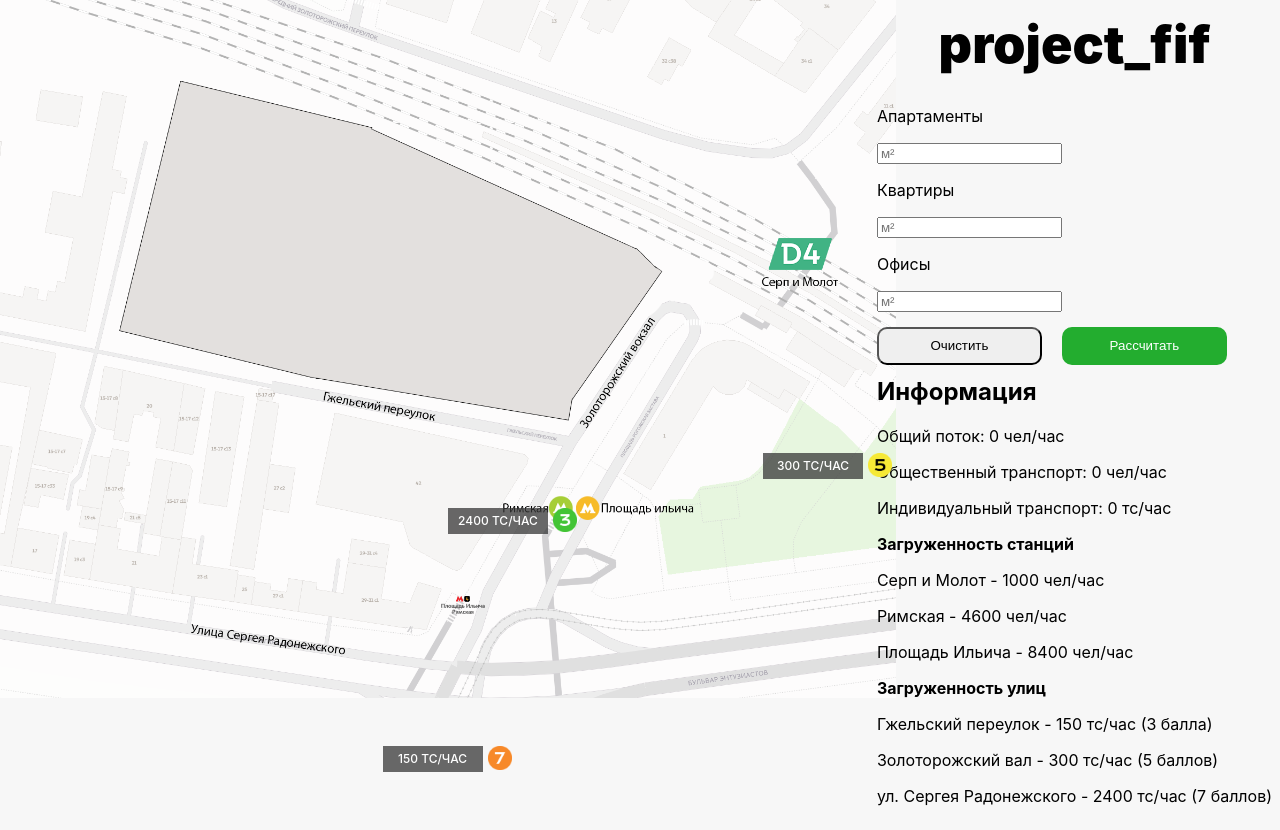
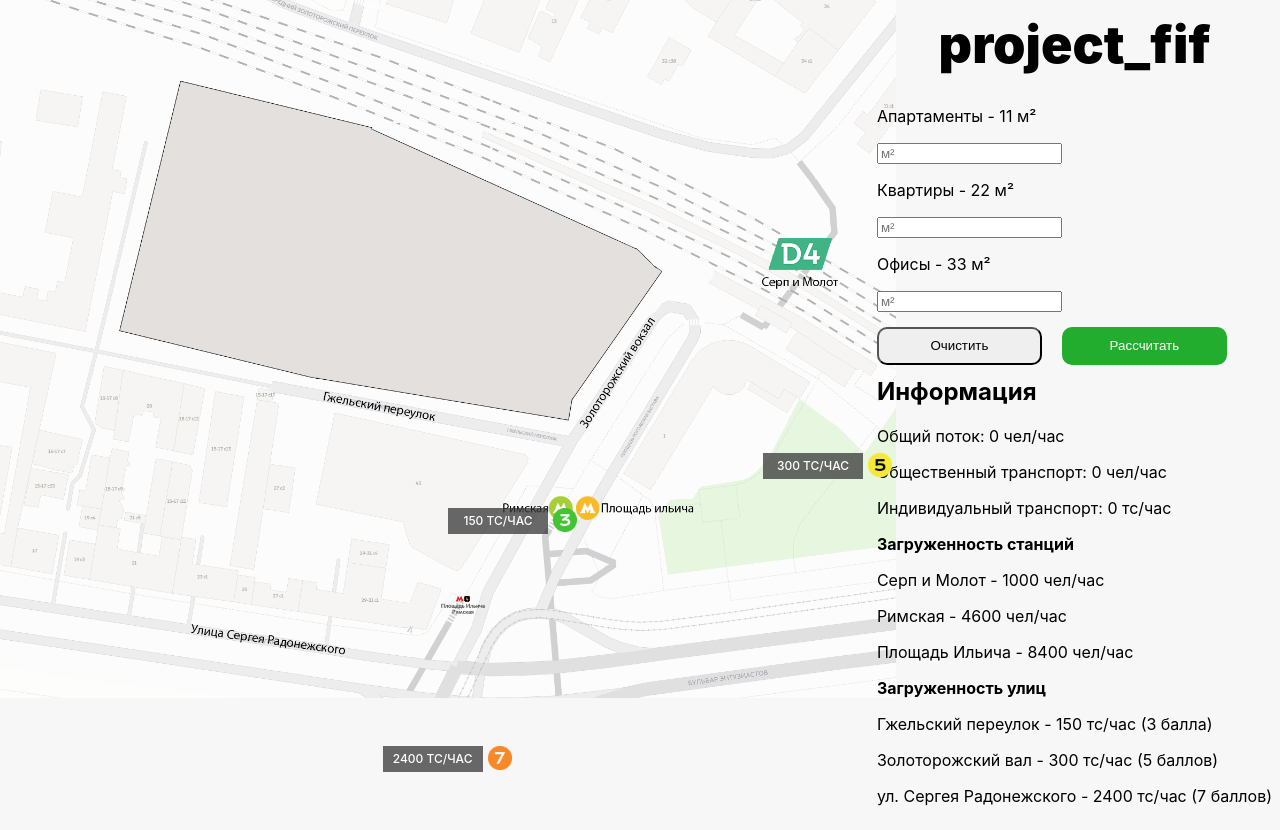
Before and after one commit to catvibriss/fif_issue, a Django app: page / in a window 1280 px wide. Run offline with Django 4.2, Linux system fonts and the light colour scheme.

Commit message:
финалочка

```diff
--- a/MosGorTrans/forecast/templates/forecast/index.html
+++ b/MosGorTrans/forecast/templates/forecast/index.html
@@ -10,8 +10,8 @@
 <main>
     <body>
 		<div class="quads">
-			<div class="textbox box1">{{data.0.0.1}} ТС/ЧАС</div>
-			<div class="textbox box2">{{data.0.2.1}} ТС/ЧАС</div>
+			<div class="textbox box1">{{data.0.2.1}} ТС/ЧАС</div>
+			<div class="textbox box2">{{data.0.0.1}} ТС/ЧАС</div>
 			<div class="textbox box3">{{data.0.1.1}} ТС/ЧАС</div>
 			</div>
 			<div class="bali">
@@ -20,35 +20,35 @@
 			<img src="{% static 'images/8.png' %}" class="balls ball3" id="b3">
 			</div>
 			<script>
-				function changeImage(n, id) {
+				function changeImage(id) {
 					let item = document.getElementById(id);
 					item.src = "{% static 'images/' %}{{data.0.0.2}}.png";
 					console.log(item);
 				}
-				function changeImage2(n, id) {
+				function changeImage2(id) {
 					let item = document.getElementById(id);
 					item.src = "{% static 'images/' %}{{data.0.1.2}}.png";
 					console.log(item);
 				}
-				function changeImage3(n, id) {
+				function changeImage3(id) {
 					let item = document.getElementById(id);
 					item.src = "{% static 'images/' %}{{data.0.2.2}}.png";
 					console.log(item);
 				}
-				changeImage(n={{data.0.0.2}}, id="b1");
-				changeImage2(n={{data.0.1.2}}, id="b3");
-				changeImage3(n={{data.0.2.2}}, id="b2");
+				changeImage(id="b1");
+				changeImage2(id="b3");
+				changeImage3(id="b2");
 			</script>
         <div class="bix">
 				<div class="bub">
 				<form method="POST">
 				<h1 class="maintitle">project_fif</h1>
 				{% csrf_token %}
-				<p class="tetx">Апартаменты</p>
+				<p class="tetx">Апартаменты - {{ data.5 }} м²</p>
 				{{form.apart}}
-				<p class="tetx">Квартиры</p>
+				<p class="tetx">Квартиры - {{ data.6 }} м²</p>
 				{{form.flats}}
-				<p class="tetx">Офисы</p>
+				<p class="tetx">Офисы - {{ data.7 }} м²</p>
 				{{form.office}}
 				<div>
 				<button type="submit" class="butt knopka"> Рассчитать </button>
--- a/MosGorTrans/formulas/config.json
+++ b/MosGorTrans/formulas/config.json
@@ -1,11 +1,11 @@
 {
     "appartaments": {
-        "area": 0,
+        "area": 11,
         "rate": 25
     },
     "auto_occupancy_rate": 1.2,
     "living": {
-        "area": 0,
+        "area": 22,
         "rate": 45
     },
     "metro_stantions": [
@@ -29,7 +29,7 @@
         }
     ],
     "office": {
-        "area": 0,
+        "area": 33,
         "rate": 35
     },
     "peak_hour_load": {
--- a/MosGorTrans/formulas/main.py
+++ b/MosGorTrans/formulas/main.py
@@ -80,7 +80,7 @@ def count_values(config: Database) -> None:
     personal_transopt = (total_peoples - social_transport) / config.auto_occupancy_rate
 
     road_load = personal_transopt / len(config.roads)
-    output = [[], [], round(personal_transopt), round(social_transport), round(total_peoples)]
+    output = [[], [], round(personal_transopt), round(social_transport), round(total_peoples), config.appartaments.area, config.living.area, config.office.area]
 
     for road in config.roads:
         ort = road_load + road.basic_traffic
```
